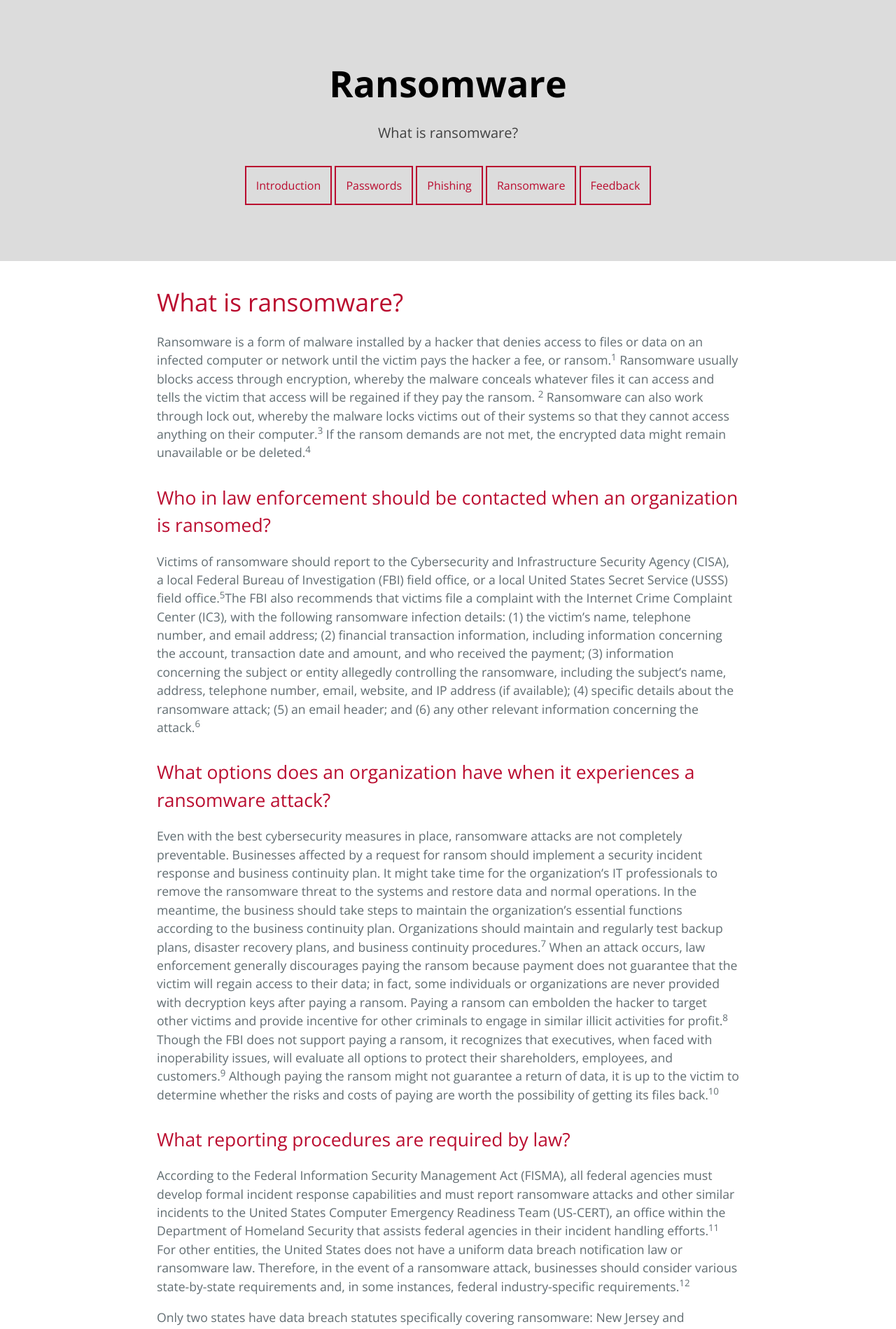
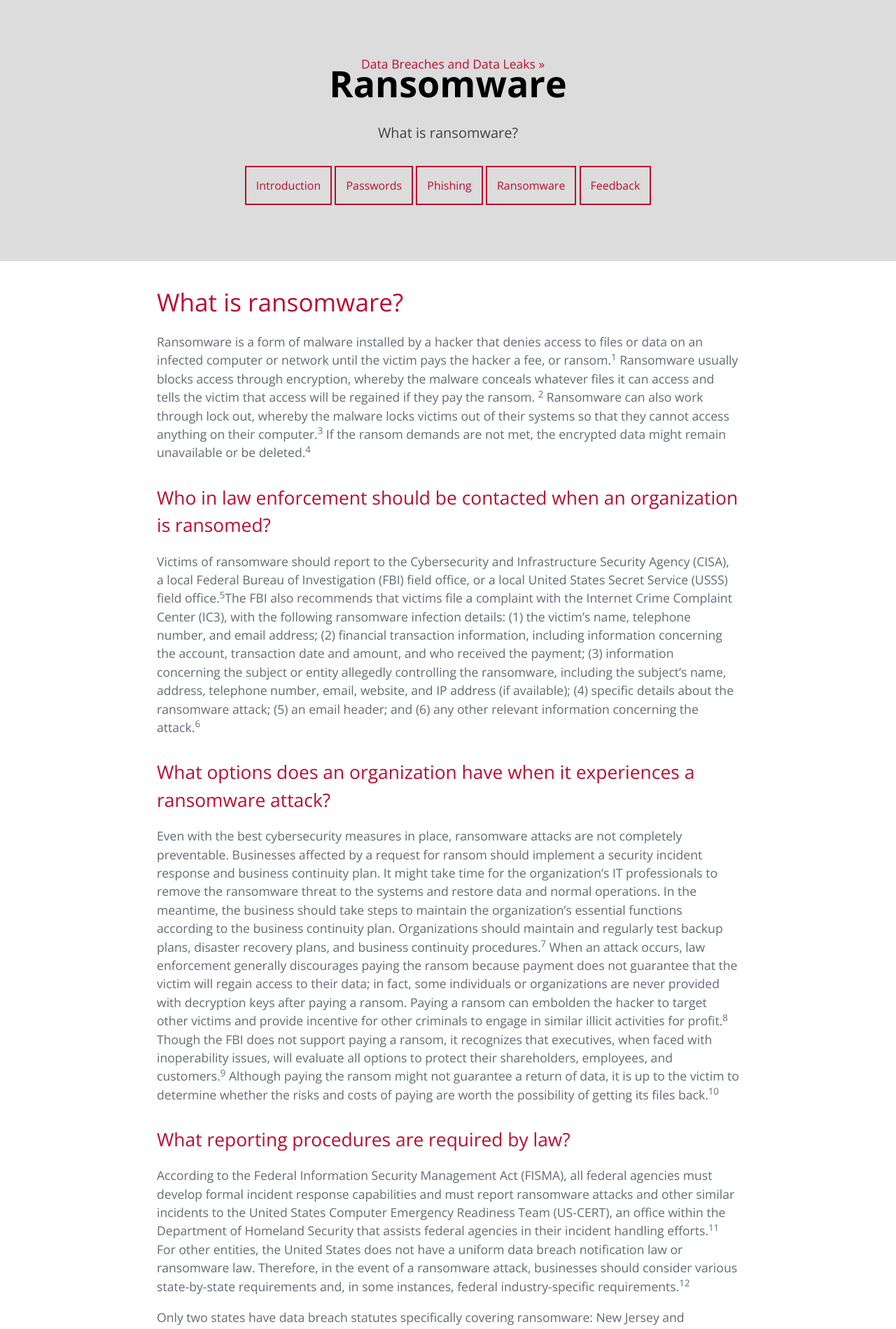
Before and after one commit to ugacyberarch/manual, a Jekyll site: the page built from ransomware.md, in a window 1280 px wide. Shown: the top 1899 px of the page at 70% size. Built offline with Jekyll 4.4.1, drawn with Linux system fonts in a browser that asks for light colours.

Commit message:
Update ransomware.md

```diff
--- a/ransomware.md
+++ b/ransomware.md
@@ -38,7 +38,9 @@ Some ransomware attacks are also covered under the Health Insurance Portability
 
 <body>
 <a href="./phishing_summary.html" class="summary">&laquo; Summary</a>
+<div style = "position:absolute; left:500px; top:70px;">
 <a href="./data_breaches_leaks.html" class="Data Breaches and Data Leaks">Data Breaches and Data Leaks &raquo;</a>
+</div>
 </body>
 
 
```
